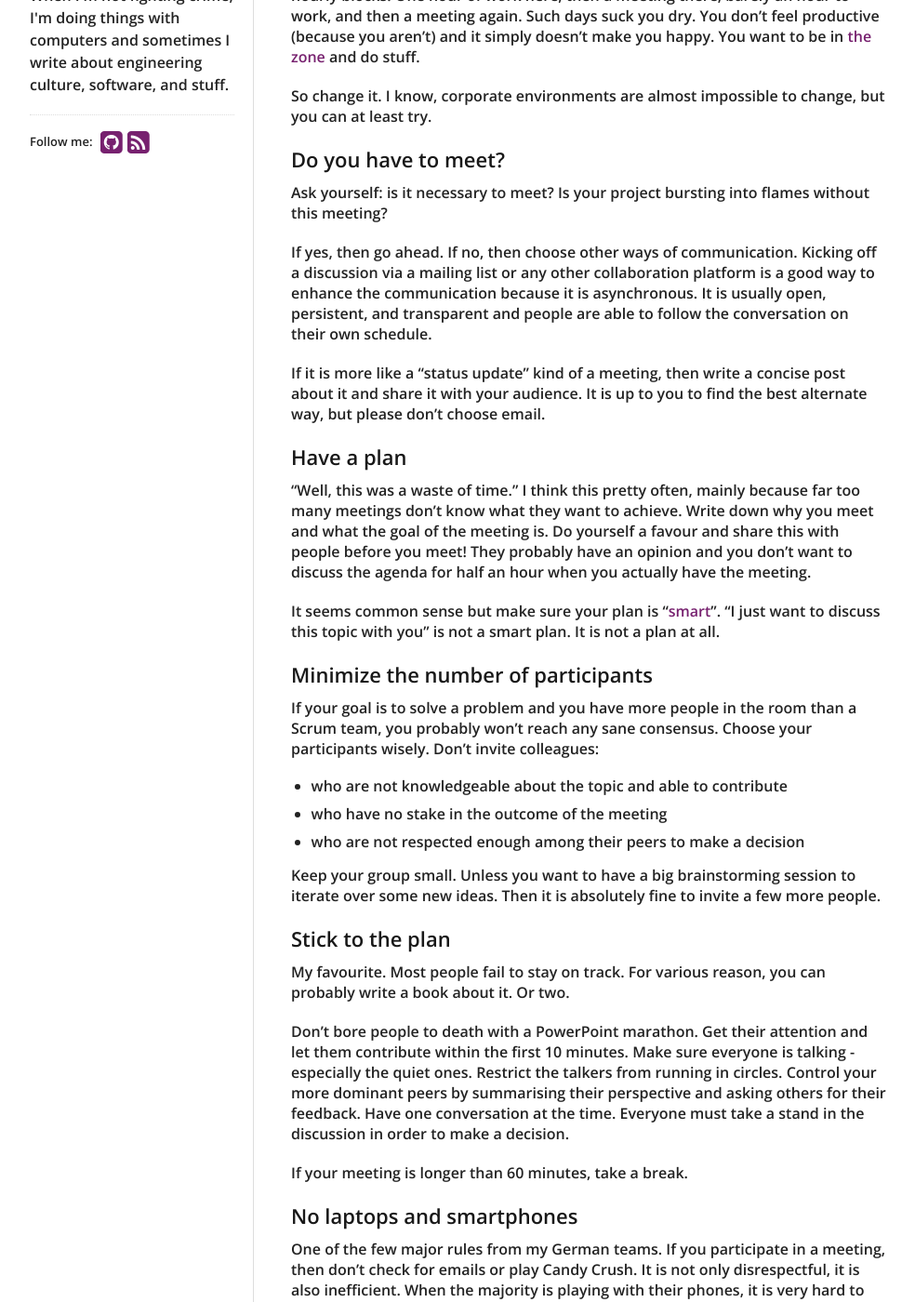
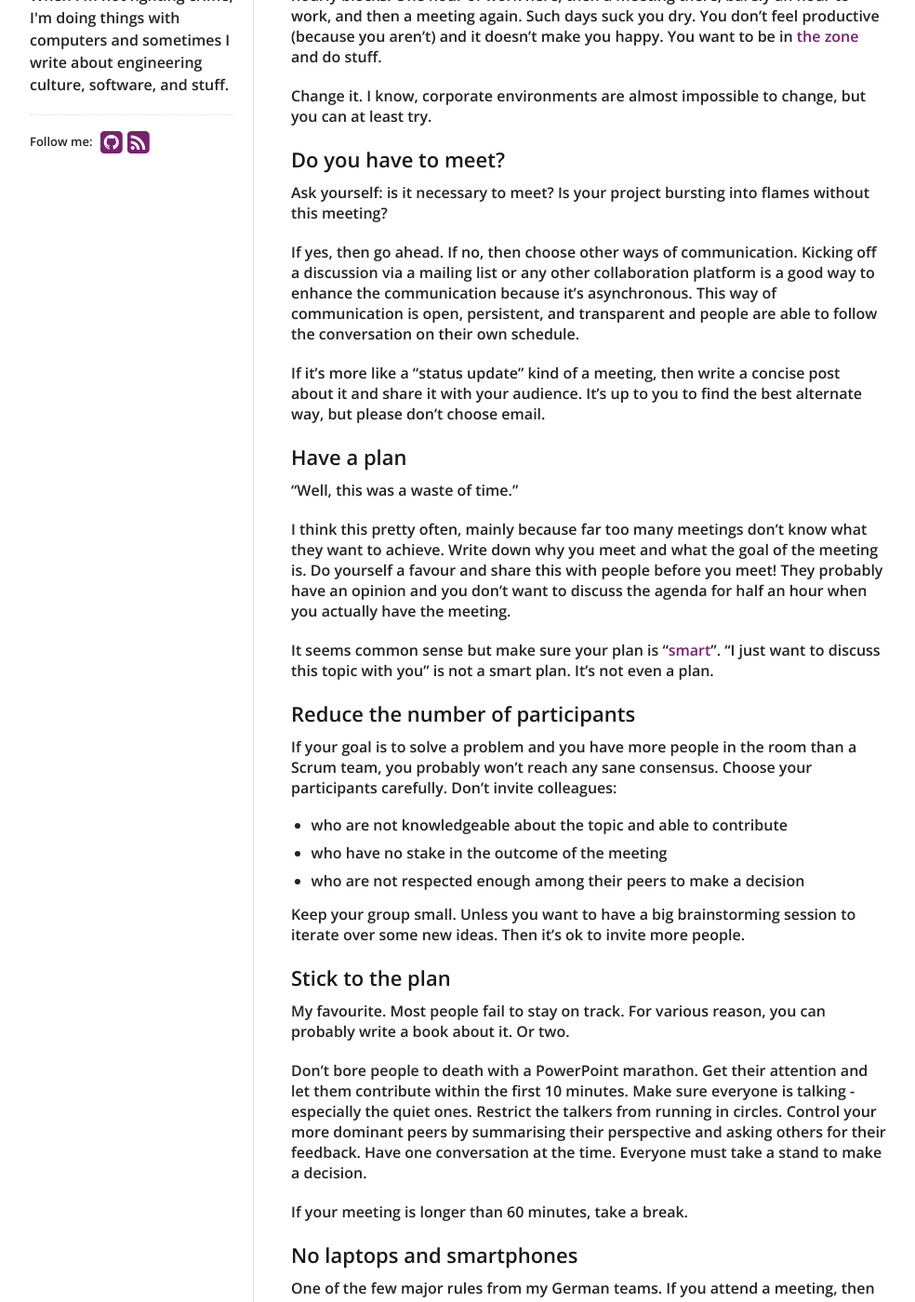
Before and after one commit to b2m9/b2m9.github.io, a Jekyll site: the page built from _posts/2015-08-02-dont-waste-your-time-in-meetings.markdown, in a window 1280 px wide and 1400 px high, scrolled down 456 px. Shown: the whole window at 93% size, without its empty margins (138-1122 px from the left). Built offline with Jekyll 4.4.1, drawn with Linux system fonts in a browser that asks for light colours; nearby versions of some CDN libraries; some of the changed text lies outside the part shown.

Commit message:
adjustments to post
- ran npm install -g write-good

```diff
--- a/_posts/2015-08-02-dont-waste-your-time-in-meetings.markdown
+++ b/_posts/2015-08-02-dont-waste-your-time-in-meetings.markdown
@@ -6,56 +6,58 @@ categories: []
 tags: []
 ---
 
-If you are working in a corporate environment, you are probably dragged into many meetings. Not just a few, more like it is actually your job to have meetings. But it's not. You are an engineer, your job is to get stuff done and most meetings are simply a waste of time.
+If you are working in a corporate environment, you are probably dragged into many meetings. Not just a few, more like it's actually your job to have meetings. But it's not. You are an engineer, your job is to get stuff done and most meetings are a waste of time.
 
 Ever since I moved to the [Little Red Dot](https://en.wikipedia.org/wiki/Little_red_dot), things got worse. People seem to measure their importance by how crowded their Outlook Calendar is. Things got so bad that I decided to follow Google's approach of blocking every Thursday in my Outlook. No meetings allowed. Only work. It doesn't work all the time, but often enough. And since Friday is my team's Scrum Review, it gives me the necessary productive time I need to finish up stuff.
 
-Despite my "no-meetings day", the normal workday is usually fragmented into hourly blocks. One hour of work here, then a meeting there, barely an hour to work, and then a meeting again. Such days suck you dry. You don't feel productive (because you aren't) and it simply doesn't make you happy. You want to be in [the zone](https://en.wikipedia.org/wiki/Flow_(psychology)) and do stuff.
+Despite my "no-meetings day", the normal workday is usually fragmented into hourly blocks. One hour of work here, then a meeting there, barely an hour to work, and then a meeting again. Such days suck you dry. You don't feel productive (because you aren't) and it doesn't make you happy. You want to be in [the zone](https://en.wikipedia.org/wiki/Flow_(psychology)) and do stuff.
 
-So change it. I know, corporate environments are almost impossible to change, but you can at least try.
+Change it. I know, corporate environments are almost impossible to change, but you can at least try.
 
 ## Do you have to meet?
 
 Ask yourself: is it necessary to meet? Is your project bursting into flames without this meeting?
 
-If yes, then go ahead. If no, then choose other ways of communication. Kicking off a discussion via a mailing list or any other collaboration platform is a good way to enhance the communication because it is asynchronous. It is usually open, persistent, and transparent and people are able to follow the conversation on their own schedule.
+If yes, then go ahead. If no, then choose other ways of communication. Kicking off a discussion via a mailing list or any other collaboration platform is a good way to enhance the communication because it's asynchronous. This way of communication is open, persistent, and transparent and people are able to follow the conversation on their own schedule.
 
-If it is more like a "status update" kind of a meeting, then write a concise post about it and share it with your audience. It is up to you to find the best alternate way, but please don't choose email.
+If it's more like a "status update" kind of a meeting, then write a concise post about it and share it with your audience. It's up to you to find the best alternate way, but please don't choose email.
 
 ## Have a plan
 
-"Well, this was a waste of time." I think this pretty often, mainly because far too many meetings don't know what they want to achieve. Write down why you meet and what the goal of the meeting is. Do yourself a favour and share this with people before you meet! They probably have an opinion and you don't want to discuss the agenda for half an hour when you actually have the meeting.
+"Well, this was a waste of time."
 
-It seems common sense but make sure your plan is "[smart](https://en.wikipedia.org/wiki/SMART_criteria)". "I just want to discuss this topic with you" is not a smart plan. It is not a plan at all.
+I think this pretty often, mainly because far too many meetings don't know what they want to achieve. Write down why you meet and what the goal of the meeting is. Do yourself a favour and share this with people before you meet! They probably have an opinion and you don't want to discuss the agenda for half an hour when you actually have the meeting.
 
-## Minimize the number of participants
+It seems common sense but make sure your plan is "[smart](https://en.wikipedia.org/wiki/SMART_criteria)". "I just want to discuss this topic with you" is not a smart plan. It's not even a plan.
+
+## Reduce the number of participants
 
 If your goal is to solve a problem and you have more people in the room than a Scrum team, you probably won't reach any sane consensus.
-Choose your participants wisely. Don't invite colleagues:
+Choose your participants carefully. Don't invite colleagues:
 
 - who are not knowledgeable about the topic and able to contribute
 - who have no stake in the outcome of the meeting
 - who are not respected enough among their peers to make a decision
 
-Keep your group small. Unless you want to have a big brainstorming session to iterate over some new ideas. Then it is absolutely fine to invite a few more people.
+Keep your group small. Unless you want to have a big brainstorming session to iterate over some new ideas. Then it's ok to invite more people.
 
 ## Stick to the plan
 
 My favourite. Most people fail to stay on track. For various reason, you can probably write a book about it. Or two.
 
-Don't bore people to death with a PowerPoint marathon. Get their attention and let them contribute within the first 10 minutes. Make sure everyone is talking - especially the quiet ones. Restrict the talkers from running in circles. Control your more dominant peers by summarising their perspective and asking others for their feedback. Have one conversation at the time. Everyone must take a stand in the discussion in order to make a decision.
+Don't bore people to death with a PowerPoint marathon. Get their attention and let them contribute within the first 10 minutes. Make sure everyone is talking - especially the quiet ones. Restrict the talkers from running in circles. Control your more dominant peers by summarising their perspective and asking others for their feedback. Have one conversation at the time. Everyone must take a stand to make a decision.
 
 If your meeting is longer than 60 minutes, take a break.
 
 ## No laptops and smartphones
 
-One of the few major rules from my German teams. If you participate in a meeting, then don't check for emails or play Candy Crush. It is not only disrespectful, it is also inefficient. When the majority is playing with their phones, it is very hard to stay on track and reach a constructive consensus.
+One of the few major rules from my German teams. If you attend a meeting, then don't check for emails or play Candy Crush. It's not only disrespectful, it's also inefficient. When the majority is playing with their phones, it's hard to stay on track and reach a constructive consensus.
 
-I admit, I'm not able to establish this rule in South East Asia. Apparently, people simply love their devices too much.
+I admit, I wasn't successful to establish this rule in South East Asia. Apparently, people love their devices too much.
 
 ## Take notes
 
-I forget stuff quickly. Almost instantly. This is the reason why I carry a paper notebook with me all the time. To take meeting minutes and to share them is very important, because one or two days later we probably have forgotten the little details of a potentially important decision.
+I forget stuff quickly. Almost instantly. This is the reason why I carry a paper notebook with me all the time. To take meeting minutes and to share them is important, because one or two days later we probably have forgotten the little details of a potentially big decision.
 
 I know some teams who have shared OneNote notebooks for their entire project management. Others are using wikis or similar systems. Whatever works for you. But please don't use email.
 
@@ -75,8 +77,8 @@ If you have a video or phone conference, then please don't move the microphone o
 
 ## Decline meeting requests
 
-The best way to stay productive is to reduce the number of meetings. Upcoming Scrum Reviews are a very good reason to decline meeting requests. Or do you have the feeling that you can't contribute to the meeting because you're not familiar with the topic? Press "decline" now!
+The best way to stay productive is to reduce the number of meetings. Upcoming Scrum Reviews are a good reason to decline meeting requests. Or do you have the feeling that you can't contribute to the meeting because you're not familiar with the topic? Press "decline" now!
 
-Have the confidence to decline meeting requests if appropriate. It's very likely that you won't miss anything important. No one ever went out of a meeting saying "This was the best meeting in the world! Thank God that I didn't miss it!".
+Have the confidence to decline meeting requests if appropriate. Chances are that you won't miss anything important. No one ever went out of a meeting saying "This was the best meeting in the world! Thank God that I didn't miss it!".
 
 You finished the post. Congrats, you deserve a [Dilbert](http://dilbert.com/strip/2001-06-27).
```
Also changed, not shown: other parts of _posts/2015-08-02-dont-waste-your-time-in-meetings.markdown (+2 -2 lines).
